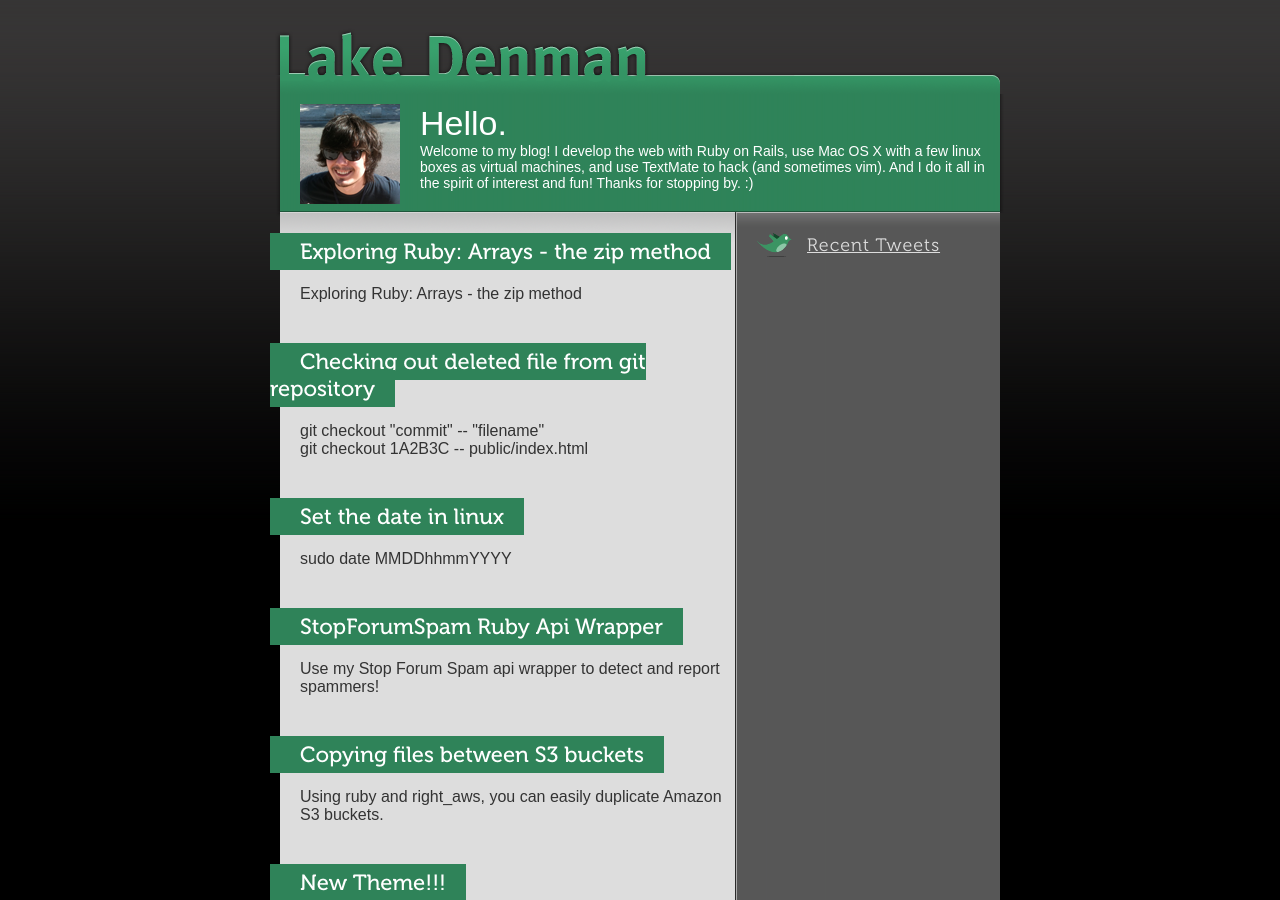
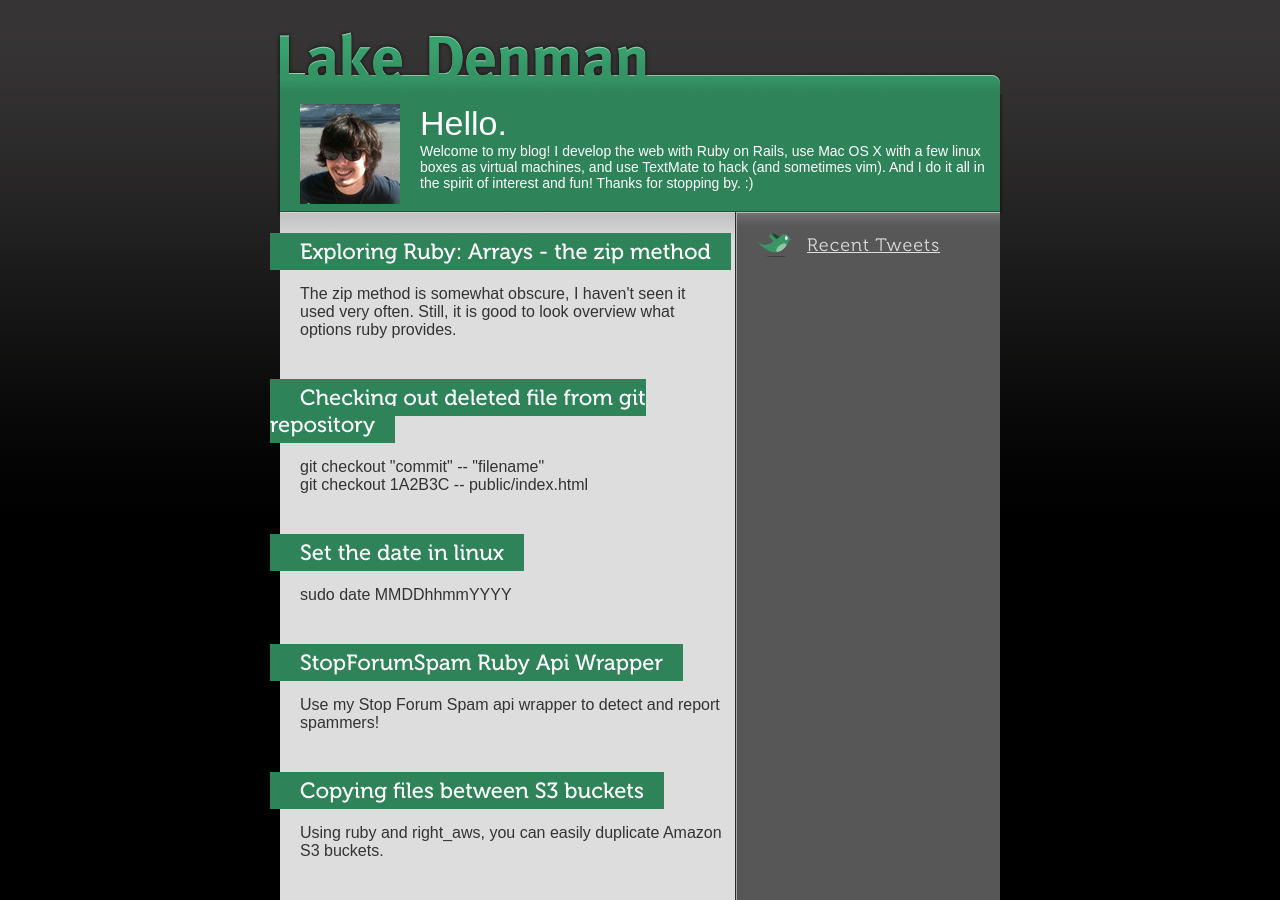
Before and after one commit to trainman419/namniart.com, a Jekyll site: the page built from index.html, in a window 1280 px wide and 900 px high. Built offline with Jekyll 4.4.1, drawn with Linux system fonts in a browser that asks for light colours.

Commit message:
update excerpt

```diff
--- a/_posts/2010-02-26-exploring-ruby-arrays-the-zip-method.markdown
+++ b/_posts/2010-02-26-exploring-ruby-arrays-the-zip-method.markdown
@@ -1,7 +1,7 @@
 ---
 layout: post
 title: "Exploring Ruby: Arrays - the zip method"
-excerpt: "Exploring Ruby: Arrays - the zip method"
+excerpt: "The zip method is somewhat obscure, I haven't seen it used very often. Still, it is good to look overview what options ruby provides."
 ---
 
 Here is an exploration for an instance method named "zip". The following is what we
```
